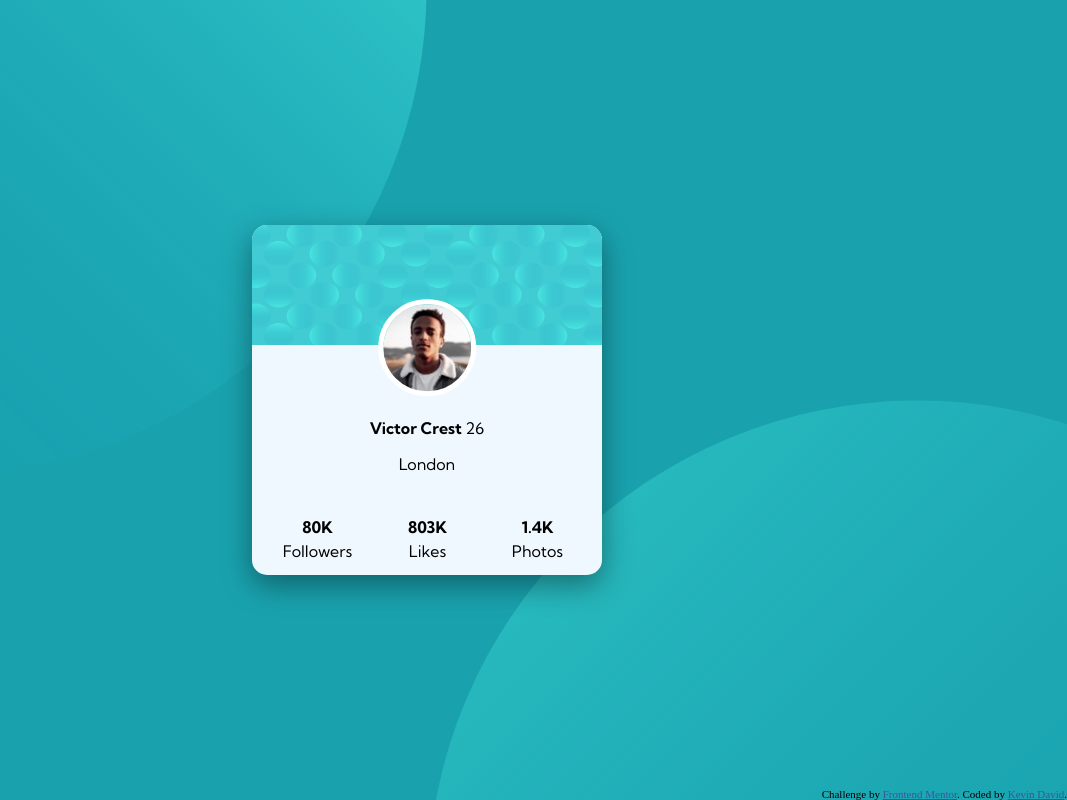
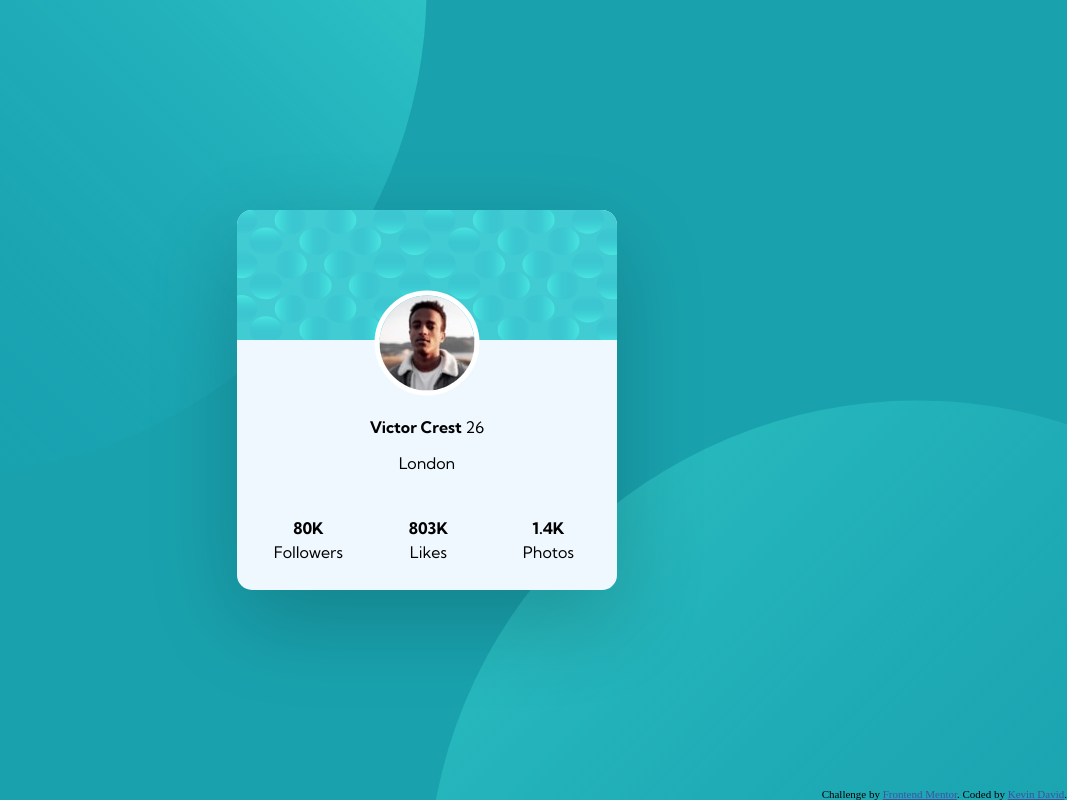
Before and after one commit to Kevo760/Profile-Card-1, a plain HTML site: page index.html in a window 1280 px wide. Shown: the whole page, without its empty margins (213-1280 px from the left). Drawn offline with Linux system fonts and the light colour scheme.

Commit message:
Shadow and Text
-Adjusted Shadow box to be lighter
-Adjusted text to be lighter

```diff
--- a/style.css
+++ b/style.css
@@ -24,22 +24,23 @@ body {
 
 .profilebox {
   font-family: "Kumbh Sans";
+  font-weight: lighter;
   background-color: #F0F8FF;
   border-radius: 15px;
-  width: 350px;
-  height: 350px;
+  width: 380px;
+  height: 380px;
   position: fixed;
   top: 50%;
   left: 50%;
   transform: translate(-50%, -50%);
   z-index: 1;
-  box-shadow: rgba(0, 0, 0, 0.4) 0px 10px 30px;
+  box-shadow: rgba(0, 0, 0, 0.2) 0px 30px 90px;
 }
 
 
 .bgcard {
-  width: 350px;
-  height: 120px;
+  width: 380px;
+  height: 130px;
   border-top-left-radius: 15px;
   border-top-right-radius: 15px;
 }
@@ -66,7 +67,7 @@ body {
 .stats {
   text-align: center;
   display: grid;
-  grid-template-columns: repeat(3, 110px);
+  grid-template-columns: repeat(3, 120px);
   line-height: 0.5;
   padding-top: 5%;
   padding-left: 3%;
@@ -75,7 +76,3 @@ body {
 .name, .amount {
   font-weight: 700;
 }
-
-.catagory {
-  font-weight: 400;
-}
```
